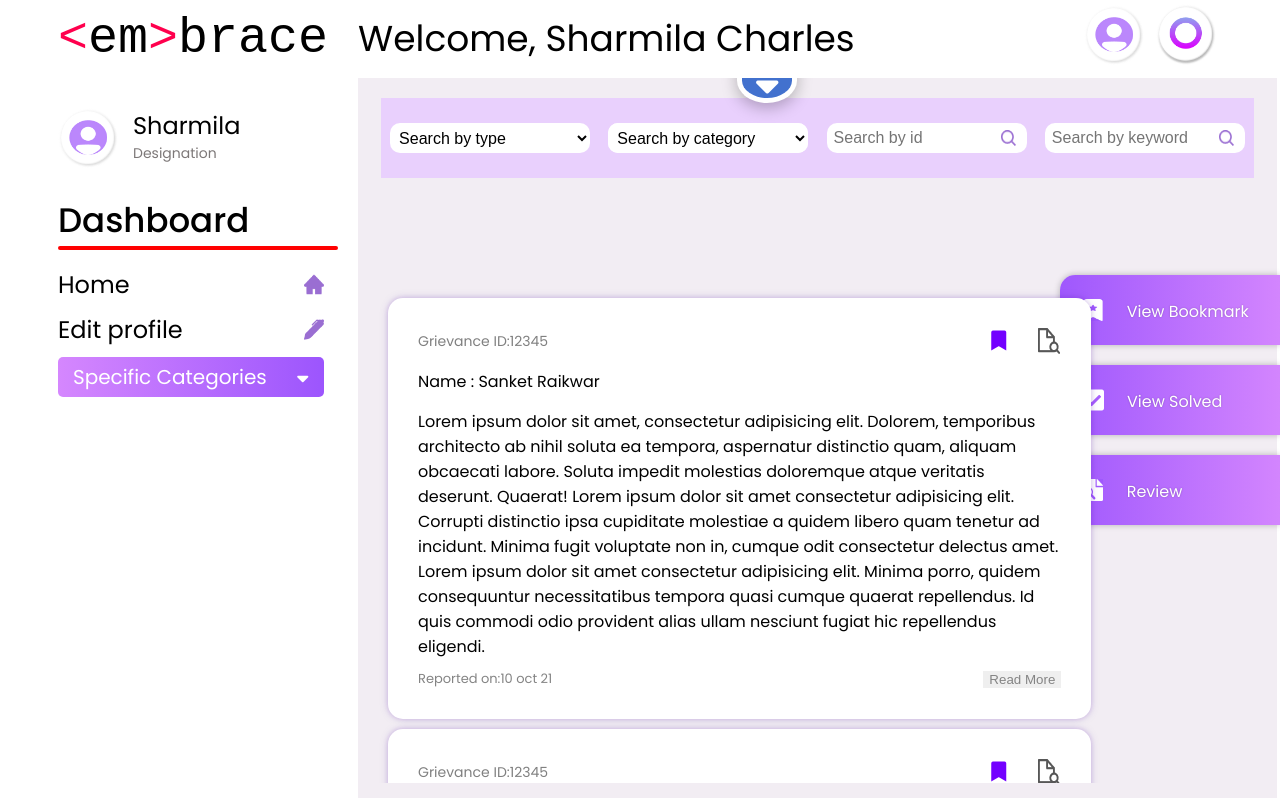
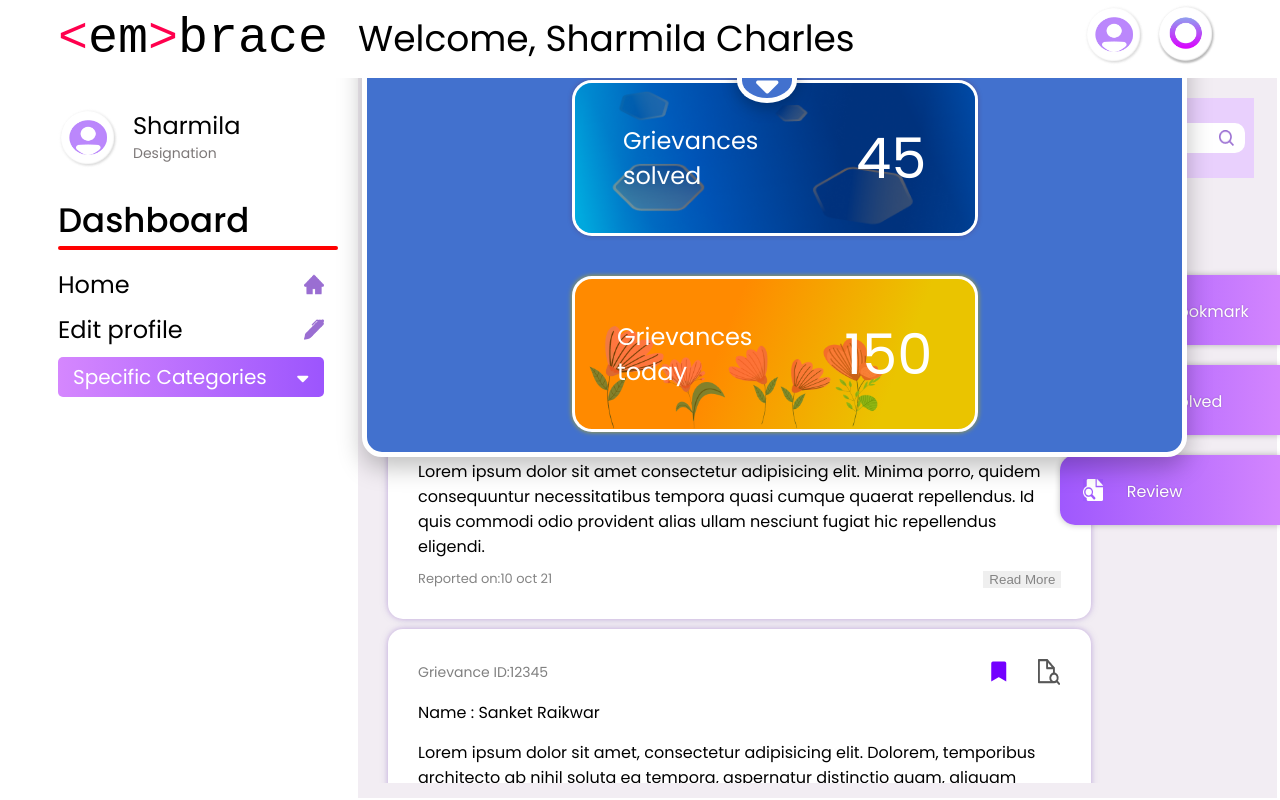
Before and after one commit to Shashank1902/Student-Grievance-System-Design, a React (Create React App) app: page /admin in a window 1280 px wide. Built offline with nearby package versions, Linux system fonts and the light colour scheme.

Commit message:
restored admin info tab

```diff
--- a/src/Components/Admin/AdminInfoBoxes/AdminInfoBoxes.css
+++ b/src/Components/Admin/AdminInfoBoxes/AdminInfoBoxes.css
@@ -10,15 +10,14 @@
   height: auto;
   position: absolute;
   right: 3%;
-  z-index: 100;
 }
 
 .InfoBox {
-  /* width: 350px; */
-  /* height: 100px; */
+  width: 350px;
+  height: 100px;
   border-radius: 20px;
-  padding: 4px;
-  margin: 11px;
+  padding: 25px;
+  margin: 20px;
   display: flex;
   justify-content: space-evenly;
   align-items: center;
@@ -27,7 +26,7 @@
 }
 
 .boxcontent {
-  font-size: 15px;
+  font-size: 24px;
   font-family: Poppins;
   text-align: left;
   width: 60%;
@@ -37,7 +36,7 @@
 }
 
 .number {
-  font-size: 20px;
+  font-size: 56px;
   font-family: Poppins;
   color: white;
   position: relative;
@@ -52,11 +51,11 @@
 }
 
 .pink-bg {
-  width: 300px;
+  width: 500px;
   position: absolute;
   z-index: 0;
-  top: -40px;
-  right: -45px;
+  top: 0px;
+  right: -52px;
   filter: opacity(60%);
 }
 
@@ -67,12 +66,12 @@
 }
 
 .green-bg {
-  width: 115px;
-    position: absolute;
-    z-index: 0;
-    top: -34px;
-    right: -20px;
-    filter: opacity(60%);
+  width: 290px;
+  position: absolute;
+  z-index: 0;
+  top: -80px;
+  right: -55px;
+  filter: opacity(60%);
 }
 
 .bluebox {
@@ -92,7 +91,7 @@
 
 .blue-bg {
   position: absolute;
-  width: 170px;
+  width: 400px;
   filter: opacity(60%);
 }
 
@@ -108,5 +107,5 @@
   left: 0;
   bottom: 0;
   filter: opacity(60%);
-  width: 100%;
+  width: 80%;
 }
--- a/src/Components/Admin/AdminMiddle/admingrievance.css
+++ b/src/Components/Admin/AdminMiddle/admingrievance.css
@@ -10,8 +10,6 @@
   width: 70%;
   height: auto;
   display: flex;
-  position: relative;
-  top: 100px;
 }
 
 .grievance-top {
--- a/src/index.js
+++ b/src/index.js
@@ -2,8 +2,6 @@ import React from "react";
 import ReactDOM from "react-dom";
 import App from "./App";
 import { AuthProvider } from "./context/AuthContext";
-// import 'bootstrap/dist/css/bootstrap.css';
-
 
 ReactDOM.render(
   <AuthProvider>
```
